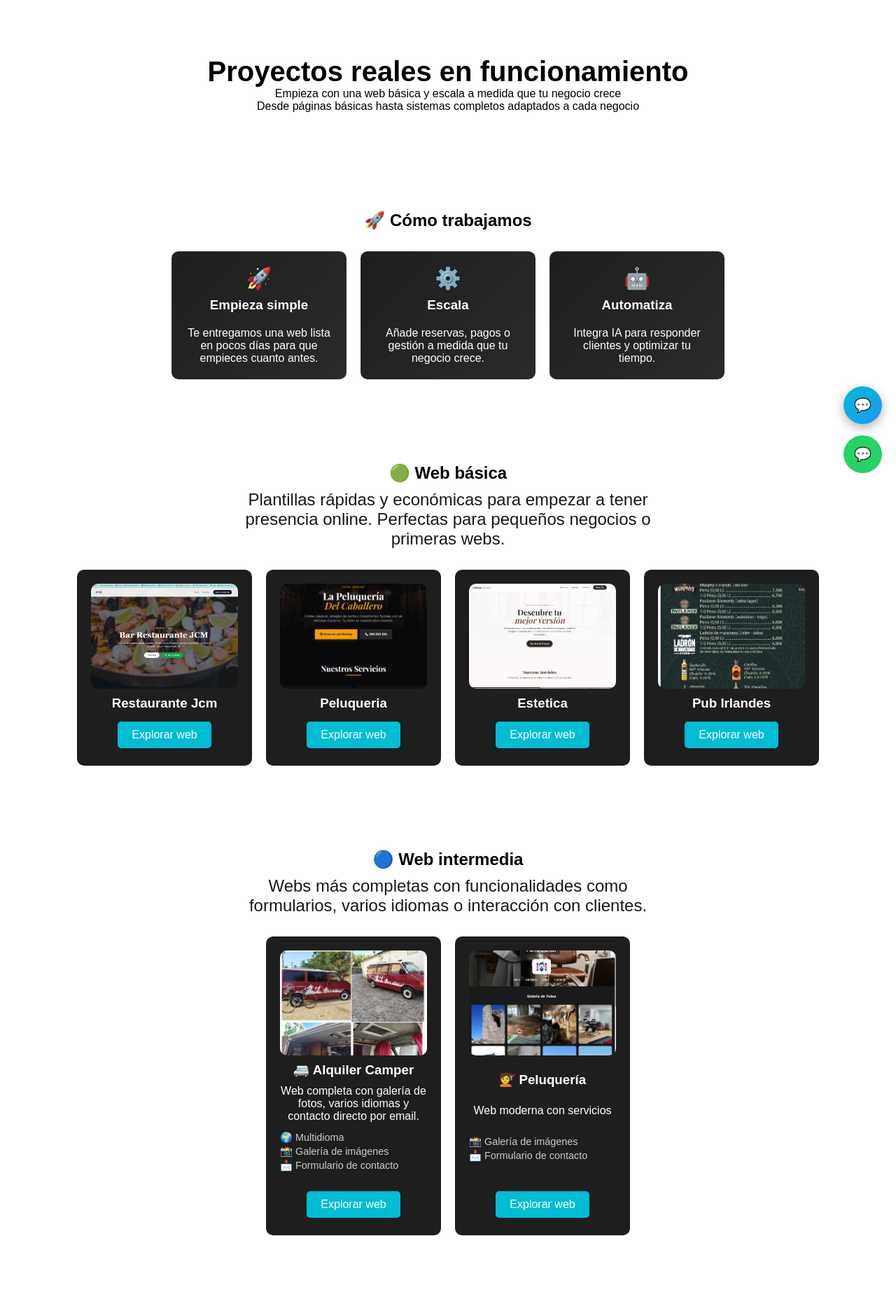
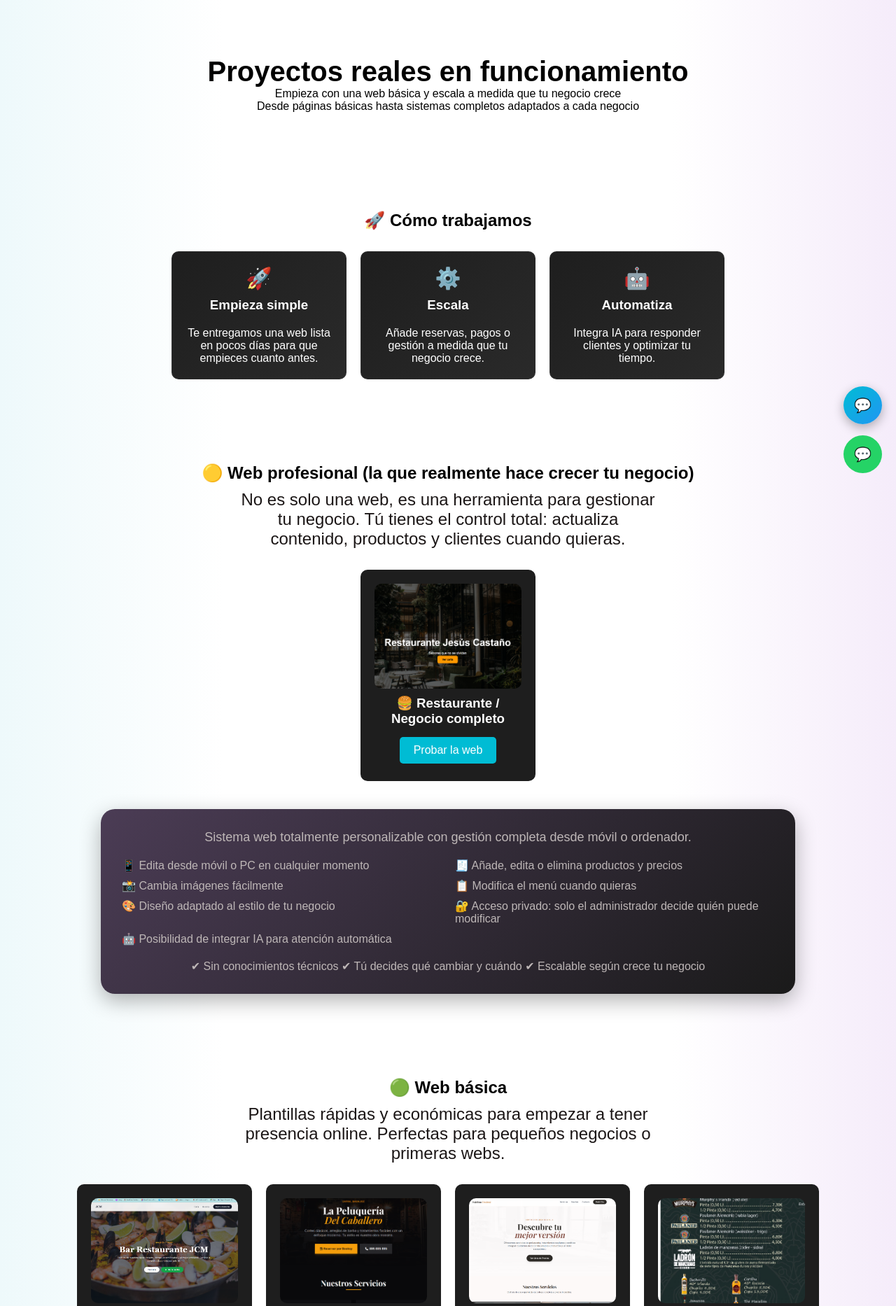
Before and after one commit to jcm201080/venta_web, a Flask app: page /portfolio/ in a window 1280 px wide. Shown: the part 104-1970 px from the top of the page at 70% size. Run offline with Flask 3, Linux system fonts and the light colour scheme.

Commit message:
modificar un poco de estilos y css

```diff
--- a/static/css/style.css
+++ b/static/css/style.css
@@ -3,6 +3,16 @@
     padding: 0;
     box-sizing: border-box;
     font-family: Arial, sans-serif;
+}
+
+body {
+    background: linear-gradient(
+        to right,
+        #eef9fb 0%,
+        #ffffff 25%,
+        #ffffff 75%,
+        #f5ecfa 100%
+    );
 }
 
 .header {
@@ -340,3 +350,49 @@ li {
         gap: 10px;
     }
 }
+
+
+/* portfolio */
+/* BLOQUE ANCHO */
+.info-box {
+    width: 80%;
+    margin: 40px auto 0 auto;
+    padding: 30px;
+
+    border-radius: 20px;
+
+    background: linear-gradient(135deg, #4b3c55, #1a1a1a);
+    box-shadow: 0 10px 30px rgba(0,0,0,0.3);
+
+    text-align: center;
+    color: rgb(190, 183, 183);
+}
+
+/* TEXTO PRINCIPAL */
+.info-text {
+    font-size: 18px;
+    margin-bottom: 20px;
+}
+
+/* GRID DE FEATURES (clave para que no sea largo) */
+.info-features {
+    display: grid;
+    grid-template-columns: repeat(2, 1fr);
+    gap: 10px 20px;
+    text-align: left;
+    margin-bottom: 20px;
+}
+
+/* RESPONSIVE */
+@media (max-width: 768px) {
+    .info-box {
+        width: 95%;
+    }
+
+    .info-features {
+        grid-template-columns: 1fr;
+    }
+}
+
+
+/* destacado */
--- a/templates/portfolio.html
+++ b/templates/portfolio.html
@@ -34,6 +34,60 @@
         </div>
 
     </div>
+</section>
+
+<!-- 🟡 PROFESIONAL (DESTACADO) -->
+<section class="destacado">
+
+    <h2>🟡 Web profesional (la que realmente hace crecer tu negocio)</h2>
+
+    <p class="section-desc">
+        No es solo una web, es una herramienta para gestionar tu negocio.
+        Tú tienes el control total: actualiza contenido, productos y clientes cuando quieras.
+    </p>
+
+    <!-- CARD VISUAL (la de siempre pero más limpia) -->
+    <div class="cards">
+        <div class="card">
+
+            <div class="card-img"
+                style="background-image: url('{{ url_for('static', filename='img/profesionales/restaurante.png') }}');">
+            </div>
+
+            <h3>🍔 Restaurante / Negocio completo</h3>
+
+            <a href="https://restaurante.jesuscmweb.com" target="_blank" class="btn">
+                Probar la web
+            </a>
+
+        </div>
+    </div>
+
+    <!-- NUEVO BLOQUE ANCHO -->
+    <div class="info-box">
+
+        <p class="info-text">
+            Sistema web totalmente personalizable con gestión completa desde móvil o ordenador.
+        </p>
+
+        <div class="info-features">
+            <div>📱 Edita desde móvil o PC en cualquier momento</div>
+            <div>🧾 Añade, edita o elimina productos y precios</div>
+            <div>📸 Cambia imágenes fácilmente</div>
+            <div>📋 Modifica el menú cuando quieras</div>
+            <div>🎨 Diseño adaptado al estilo de tu negocio</div>
+            <div>🔐 Acceso privado: solo el administrador decide quién puede modificar</div>
+            <div>🤖 Posibilidad de integrar IA para atención automática</div>
+        </div>
+
+        <p class="mini-text">
+            ✔ Sin conocimientos técnicos
+            ✔ Tú decides qué cambiar y cuándo
+            ✔ Escalable según crece tu negocio
+        </p>
+
+    </div>
+
 </section>
 
 <!-- 🟢 BASICO -->
@@ -108,22 +162,7 @@
 
 </section>
 
-<!-- 🟡 PROFESIONAL -->
-<section>
-    <h2>🟡 Web profesional</h2>
-    <div class="cards">
 
-        <div class="card">
-            <div class="card-img"
-                style="background-image: url('{{ url_for('static', filename='img/profesionales/restaurante.png') }}');">
-            </div>
-            <h3>🍔 Restaurante</h3>
-            <p>Menú digital + gestión + IA</p>
-            <a href="https://restaurante.jesuscmweb.com" target="_blank" class="btn">Explorar web</a>
-        </div>
-
-    </div>
-</section>
 
 <!-- 🔴 AVANZADO -->
 <section>
```
